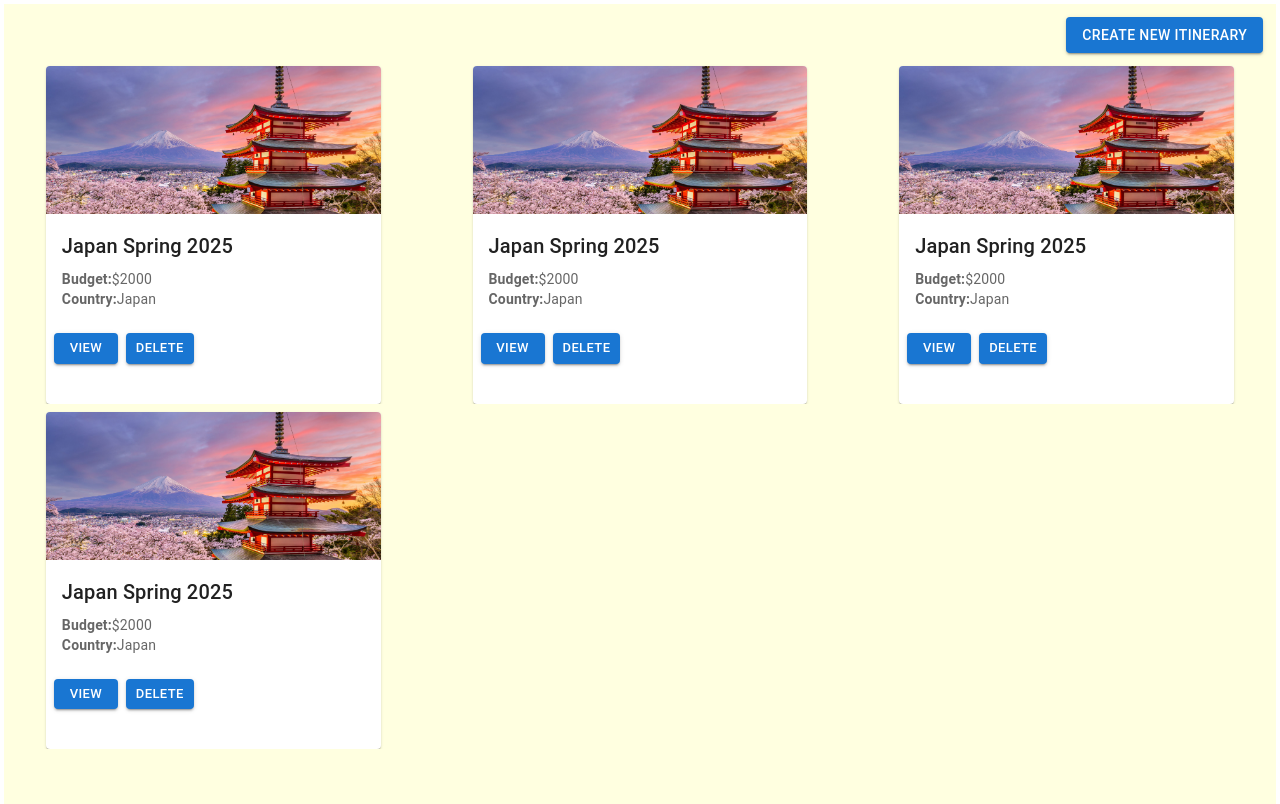
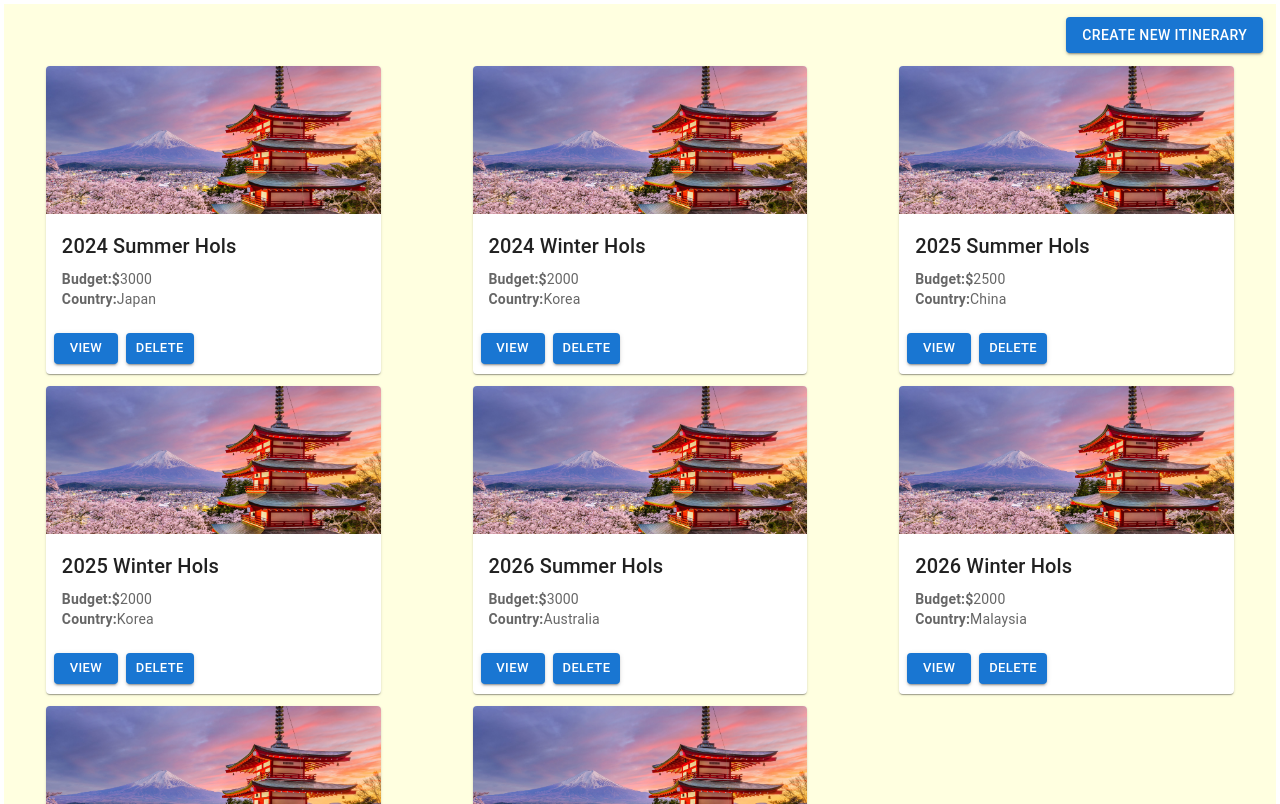
Before and after one commit to Tej-Deep/TT1_17, a React (Create React App) app in the folder frontend/: page / in a window 1280 px wide. Built offline with nearby package versions, Linux system fonts and the light colour scheme.

Commit message:
map sample data over to the cards

```diff
--- a/frontend/src/components/home/Home.css
+++ b/frontend/src/components/home/Home.css
@@ -22,9 +22,11 @@
 .cardWrapper {
     display: flex;
     background-color: lightyellow;
-    height: 54%;
-    margin: 2px;
+    height: 50%;
+    margin: 8px;
     justify-content: center;
+    padding-bottom: 4px;
+
 }
 
 .card {
--- a/frontend/src/components/home/Home.js
+++ b/frontend/src/components/home/Home.js
@@ -12,7 +12,7 @@ import Typography from '@mui/material/Typography';
 import './Home.css';
 import placeholderImage from './japan.jpg';
 import axios from 'axios';
-import Form from '../form/Form';
+import sampleData from './SampleData.json';
 
 
 const Home = () => {
@@ -21,14 +21,18 @@ const Home = () => {
     const navigate = useNavigate();
 
     useEffect(() => {
-        const fetchData = async () => {
-            try {
-              const response = await axios.get('https://localhost/8080');
-              setData(response.data);
-            } catch (error) {
-              console.error('Error fetching data:', error);
-            }
-    }}, []);
+        // const fetchData = async () => {
+        //     try {
+        //       const response = await axios.get('https://localhost/8080');
+        //       setData(response.data);
+        //       console.log("hello!");
+        //       console.log(data);
+        //     } catch (error) {
+        //       console.error('Error fetching data:', error);
+        //     }
+        // }
+        setData(sampleData.data);
+    }, []);
 
 
     return (
@@ -37,28 +41,43 @@ const Home = () => {
                 <Button className="createButton" variant="contained" onClick={()=> {navigate("/create")}}>Create New Itinerary</Button>
             </div>
             <Grid container className="overallWrapper" spacing={1}>
-                {/* {data.map(itinerary=> <Grid className="cardWrapper" item xs={4}>
+                {data.map(itinerary=> <Grid className="cardWrapper" item xs={4}>
                         <Card className="card">
-                            <CardMedia>
-                                <div style={{ backgroundColor, height: 148 }} />
-                            </CardMedia>
+                            <CardMedia
+                                // {/* <div style={{ backgroundColor, height: 148 }} /> */}
+                                component="img"
+                                alt="green iguana"
+                                height="148"
+                                image={placeholderImage}
+                            />
                             <CardContent>
-                                <Typography gutterBottom variant="h5" component="div">
+                                <Typography gutterBottom variant="h6" component="div">
                                     {itinerary.title}
                                 </Typography>
-                                <Typography variant="body2" color="text.secondary">
-                                    Budget: $2000
-                                </Typography>
-                                <Typography variant="body2" color="text.secondary">
-                                    Country: Japan
-                                </Typography>
+                                <div className="holder">
+                                    <Typography variant="body2" color="text.secondary" fontWeight="bold">
+                                        Budget:$
+                                    </Typography>
+                                    <Typography variant="body2" color="text.secondary">
+                                        {itinerary.budget}
+                                    </Typography>
+                                </div>
+                                <div className="holder">
+                                    <Typography variant="body2" color="text.secondary" fontWeight="bold">
+                                        Country:
+                                    </Typography>
+                                    <Typography variant="body2" color="text.secondary">
+                                        {itinerary.country}
+                                    </Typography>
+                                </div>
+
                             </CardContent>
                             <CardActions>
-                                <Button size="small">View</Button>
-                                <Button size="small">Delete</Button>
+                                <Button onClick={()=> {navigate("/itinerary")}} variant="contained" size="small">View</Button>
+                                <Button variant="contained" size="small">Delete</Button>
                             </CardActions>
                         </Card>
-                </Grid>)} */}
+                </Grid>)}
                 <Grid className="cardWrapper" item xs={4}>
                         <Card className="card">
                             <CardMedia
@@ -96,123 +115,6 @@ const Home = () => {
                             </CardActions>
                         </Card>
                 </Grid>
-                <Grid className="cardWrapper" item xs={4}>
-                        <Card className="card">
-                            <CardMedia
-                                // {/* <div style={{ backgroundColor, height: 148 }} /> */}
-                                component="img"
-                                alt="green iguana"
-                                height="148"
-                                image={placeholderImage}
-                            />
-                            <CardContent>
-                                <Typography gutterBottom variant="h6" component="div">
-                                    Japan Spring 2025
-                                </Typography>
-                                <div className="holder">
-                                    <Typography variant="body2" color="text.secondary" fontWeight="bold">
-                                        Budget:
-                                    </Typography>
-                                    <Typography variant="body2" color="text.secondary">
-                                        $2000
-                                    </Typography>
-                                </div>
-                                <div className="holder">
-                                    <Typography variant="body2" color="text.secondary" fontWeight="bold">
-                                        Country:
-                                    </Typography>
-                                    <Typography variant="body2" color="text.secondary">
-                                        Japan
-                                    </Typography>
-                                </div>
-
-                            </CardContent>
-                            <CardActions>
-                                <Button variant="contained" size="small">View</Button>
-                                <Button variant="contained" size="small">Delete</Button>
-                            </CardActions>
-                        </Card>
-                </Grid>
-                <Grid className="cardWrapper" item xs={4}>
-                        <Card className="card">
-                            <CardMedia
-                                // {/* <div style={{ backgroundColor, height: 148 }} /> */}
-                                component="img"
-                                alt="green iguana"
-                                height="148"
-                                image={placeholderImage}
-                            />
-                            <CardContent>
-                                <Typography gutterBottom variant="h6" component="div">
-                                    Japan Spring 2025
-                                </Typography>
-                                <div className="holder">
-                                    <Typography variant="body2" color="text.secondary" fontWeight="bold">
-                                        Budget:
-                                    </Typography>
-                                    <Typography variant="body2" color="text.secondary">
-                                        $2000
-                                    </Typography>
-                                </div>
-                                <div className="holder">
-                                    <Typography variant="body2" color="text.secondary" fontWeight="bold">
-                                        Country:
-                                    </Typography>
-                                    <Typography variant="body2" color="text.secondary">
-                                        Japan
-                                    </Typography>
-                                </div>
-
-                            </CardContent>
-                            <CardActions>
-                                <Button variant="contained" size="small">View</Button>
-                                <Button variant="contained" size="small">Delete</Button>
-                            </CardActions>
-                        </Card>
-                </Grid>
-                <Grid className="cardWrapper" item xs={4}>
-                        <Card className="card">
-                            <CardMedia
-                                // {/* <div style={{ backgroundColor, height: 148 }} /> */}
-                                component="img"
-                                alt="green iguana"
-                                height="148"
-                                image={placeholderImage}
-                            />
-                            <CardContent>
-                                <Typography gutterBottom variant="h6" component="div">
-                                    Japan Spring 2025
-                                </Typography>
-                                <div className="holder">
-                                    <Typography variant="body2" color="text.secondary" fontWeight="bold">
-                                        Budget:
-                                    </Typography>
-                                    <Typography variant="body2" color="text.secondary">
-                                        $2000
-                                    </Typography>
-                                </div>
-                                <div className="holder">
-                                    <Typography variant="body2" color="text.secondary" fontWeight="bold">
-                                        Country:
-                                    </Typography>
-                                    <Typography variant="body2" color="text.secondary">
-                                        Japan
-                                    </Typography>
-                                </div>
-
-                            </CardContent>
-                            <CardActions>
-                                <Button variant="contained" size="small">View</Button>
-                                <Button variant="contained" size="small">Delete</Button>
-                            </CardActions>
-                        </Card>
-                </Grid>
-                <Grid item xs={4} className="cardWrapper">
-                </Grid>
-                <Grid item xs={4} className="cardWrapper">
-                </Grid>
-                <Grid item xs={4} className="cardWrapper">
-                </Grid>
             </Grid>
         </Stack>
 
```
